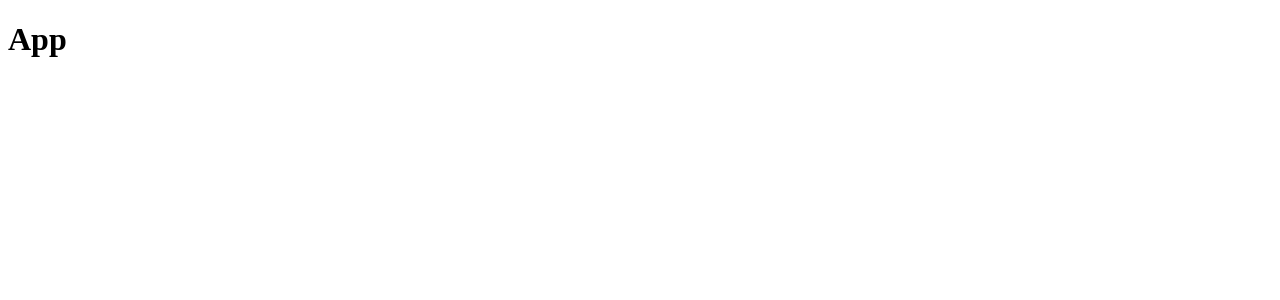
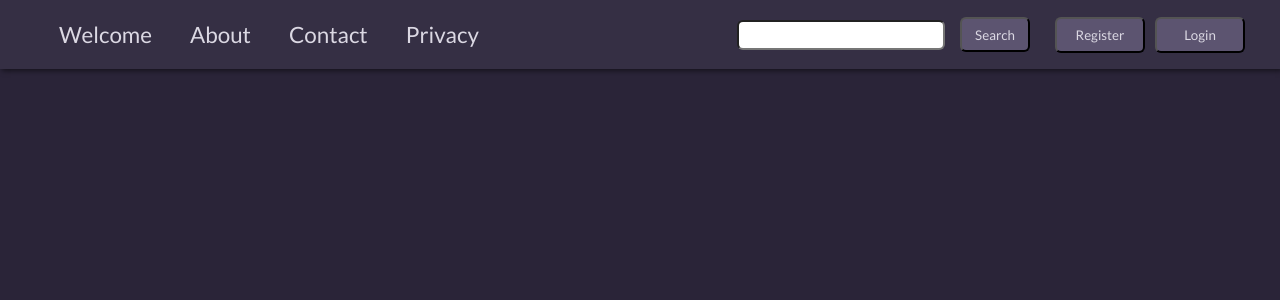
Before and after one commit to JLampProf/Chatter, a React (Vite) app in the folder client/: page / in a window 1280 px wide. Shown: the top 300 px of the page. Built offline with nearby package versions, Linux system fonts and the light colour scheme.

Commit message:
-Router, NavBar, scss styles created

```diff
--- a/client/index.html
+++ b/client/index.html
@@ -1,10 +1,16 @@
-<!doctype html>
+<!DOCTYPE html>
 <html lang="en">
   <head>
     <meta charset="UTF-8" />
-    <link rel="icon" type="image/svg+xml" href="/vite.svg" />
     <meta name="viewport" content="width=device-width, initial-scale=1.0" />
     <title>chatter</title>
+    <link rel="stylesheet" href="./public/css/styles.css" />
+    <link rel="preconnect" href="https://fonts.googleapis.com" />
+    <link rel="preconnect" href="https://fonts.gstatic.com" crossorigin />
+    <link
+      href="https://fonts.googleapis.com/css2?family=Lato&family=Merriweather+Sans:ital,wght@0,300..800;1,300..800&display=swap"
+      rel="stylesheet"
+    />
   </head>
   <body>
     <div id="root"></div>
--- a/client/package.json
+++ b/client/package.json
@@ -11,7 +11,8 @@
   },
   "dependencies": {
     "react": "^19.2.0",
-    "react-dom": "^19.2.0"
+    "react-dom": "^19.2.0",
+    "react-router-dom": "^7.9.6"
   },
   "devDependencies": {
     "@eslint/js": "^9.39.1",
--- /dev/null
+++ b/client/public/css/styles.css
@@ -0,0 +1,63 @@
+:root {
+  --background: #2a2438;
+  --primary: #dbd8e3;
+  --secondary: #5c5470;
+  --tertiary: #352f44;
+  --font-primary: "Lato", sans-serif;
+  --font-secondary: "Merriweather Sans", sans-serif;
+}
+
+body {
+  background-color: var(--background);
+  color: var(--primary);
+  padding: 0;
+  margin: 0;
+  font-family: var(--font-primary);
+}
+
+button {
+  font-family: var(--font-primary);
+  border-radius: 6px;
+  background-color: var(--secondary);
+  color: var(--primary);
+  padding: 8px;
+  width: 90px;
+}
+
+.nav-container {
+  display: flex;
+  background-color: var(--tertiary);
+  justify-content: space-between;
+  align-items: center;
+  box-shadow: 2px 2px 5px rgba(0, 0, 0, 0.5);
+}
+.nav-container .nav-list {
+  display: flex;
+  list-style: none;
+}
+.nav-container .nav-list-item {
+  margin: 0 14px;
+  font-size: 1.4rem;
+  padding: 5px;
+  border-radius: 6px;
+}
+.nav-container .nav-interaction {
+  display: flex;
+  margin: 0 30px;
+}
+.nav-container .nav-interaction .nav-search {
+  margin: 0 20px;
+}
+.nav-container .nav-interaction .nav-search-bar {
+  height: 24px;
+  border-radius: 6px;
+  margin: 0 15px;
+  width: 200px;
+}
+.nav-container .nav-interaction .nav-search-button {
+  height: 35px;
+  width: 70px;
+}
+.nav-container .nav-interaction .nav-button {
+  margin: 0 5px;
+}/*# sourceMappingURL=styles.css.map */
--- /dev/null
+++ b/client/public/css/styles.scss
@@ -0,0 +1,73 @@
+:root {
+  --background: #2a2438;
+  --primary: #dbd8e3;
+  --secondary: #5c5470;
+  --tertiary: #352f44;
+  --font-primary: "Lato", sans-serif;
+  --font-secondary: "Merriweather Sans", sans-serif;
+  //   --box-outer: ;
+  //   --box-inner: ;
+}
+
+body {
+  background-color: var(--background);
+  color: var(--primary);
+  padding: 0;
+  margin: 0;
+  font-family: var(--font-primary);
+}
+
+button {
+  font-family: var(--font-primary);
+  border-radius: 6px;
+  background-color: var(--secondary);
+  color: var(--primary);
+  padding: 8px;
+  width: 90px;
+}
+
+.nav-container {
+  display: flex;
+  background-color: var(--tertiary);
+  justify-content: space-between;
+  align-items: center;
+  box-shadow: 2px 2px 5px rgba($color: #000000, $alpha: 0.5);
+  //   padding: 2px;
+
+  .nav-list {
+    display: flex;
+    list-style: none;
+
+    &-item {
+      margin: 0 14px;
+      font-size: 1.4rem;
+      padding: 5px;
+      border-radius: 6px;
+    }
+  }
+
+  .nav-interaction {
+    display: flex;
+    margin: 0 30px;
+
+    .nav-search {
+      margin: 0 20px;
+
+      &-bar {
+        height: 24px;
+        border-radius: 6px;
+        margin: 0 15px;
+        width: 200px;
+      }
+
+      &-button {
+        height: 35px;
+        width: 70px;
+      }
+    }
+
+    .nav-button {
+      margin: 0 5px;
+    }
+  }
+}
--- a/client/src/App.jsx
+++ /dev/null
@@ -1,9 +0,0 @@
-function App() {
-  return (
-    <>
-      <h1>App</h1>
-    </>
-  );
-}
-
-export default App;
--- /dev/null
+++ b/client/src/components/NavBar.jsx
@@ -0,0 +1,26 @@
+const Navbar = () => {
+  //TODO: Privacy Policy flashes at startup
+  return (
+    <nav className="nav-container">
+      <ul className="nav-list">
+        <li className="nav-list-item">Welcome</li>
+        <li className="nav-list-item">About</li>
+        <li className="nav-list-item">Contact</li>
+        <li className="nav-list-item">Privacy</li>
+      </ul>
+      <div className="nav-interaction">
+        <form className="nav-search" role="search">
+          <input className="nav-search-bar" type="text" />
+          <button className="nav-search-button" type="submit">
+            Search
+          </button>
+        </form>
+        <section className="nav-auth-buttons">
+          <button className="nav-button">Register</button>
+          <button className="nav-button">Login</button>
+        </section>
+      </div>
+    </nav>
+  );
+};
+export default Navbar;
--- a/client/src/main.jsx
+++ b/client/src/main.jsx
@@ -1,9 +1,20 @@
 import { StrictMode } from "react";
 import { createRoot } from "react-dom/client";
-import App from "./App.jsx";
+import App from "./pages/App.jsx";
+import About from "./pages/About.jsx";
+import Home from "./pages/Home.jsx";
+import NotFound from "./pages/NotFound.jsx";
+import { createBrowserRouter, RouterProvider } from "react-router-dom";
+
+const router = createBrowserRouter([
+  { path: "/", element: <App /> },
+  { path: "/about", element: <About /> },
+  { path: "/home", element: <Home /> },
+  { path: "*", element: <NotFound /> },
+]);
 
 createRoot(document.getElementById("root")).render(
   <StrictMode>
-    <App />
+    <RouterProvider router={router} />
   </StrictMode>
 );
--- /dev/null
+++ b/client/src/pages/App.jsx
@@ -0,0 +1,11 @@
+import Navbar from "../components/NavBar.jsx";
+
+const App = () => {
+  return (
+    <>
+      <Navbar />
+    </>
+  );
+};
+
+export default App;
--- /dev/null
+++ b/client/src/pages/NotFound.jsx
@@ -0,0 +1,14 @@
+import { Link } from "react-router-dom";
+
+const NotFound = () => {
+  return (
+    <>
+      <h1>Not Found</h1>
+      <Link to={"/"}>
+        <button>Go Back</button>
+      </Link>
+    </>
+  );
+};
+
+export default NotFound;
```
Also changed, not shown: client/src/pages/Platfrom.jsx (deleted, +0 -9 lines), 2 other files (tests, documents, lock files or other folders).
